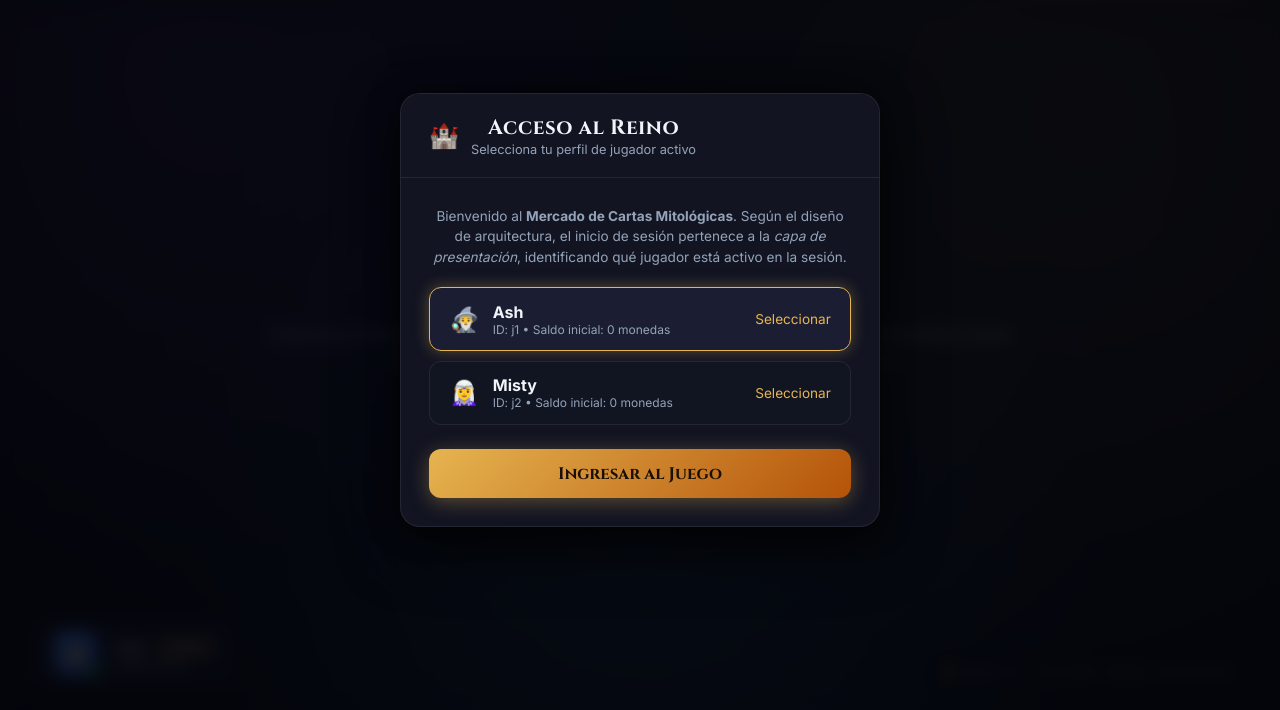
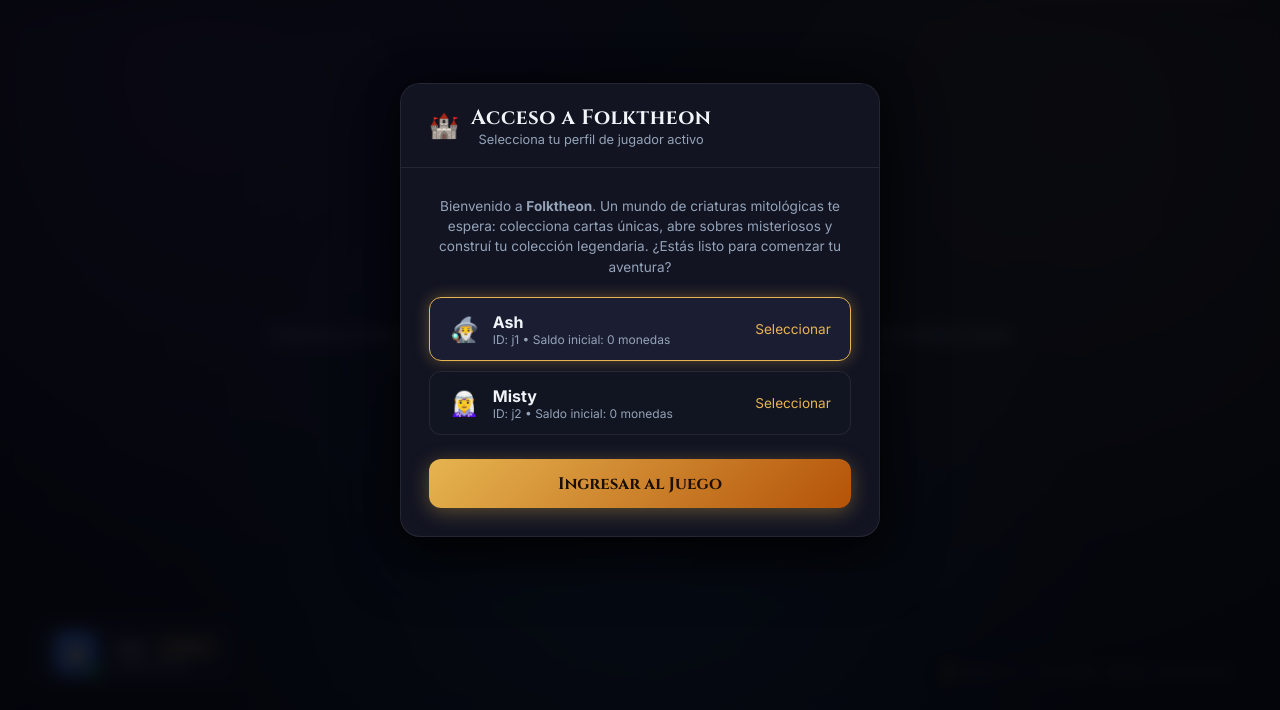
Before and after one commit to Ailuu17/ProyectoFinalProgramacion, a plain HTML site: page frontend/index.html in a window 1280 px wide. Shown: the part 90-800 px from the top of the page. Drawn offline with Linux system fonts and the light colour scheme.

Commit message:
Cambio de texto al inicio de sesion y cambio de lugar de casa de cambio

```diff
--- a/frontend/index.html
+++ b/frontend/index.html
@@ -130,7 +130,7 @@
         <div class="modal-title-group">
           <div class="modal-title-icon">🏰</div>
           <div>
-            <h3 class="modal-title">Acceso al Reino</h3>
+            <h3 class="modal-title">Acceso a Folktheon</h3>
             <p class="modal-subtitle">Selecciona tu perfil de jugador activo</p>
           </div>
         </div>
@@ -138,9 +138,7 @@
 
       <div class="modal-body">
         <p style="font-size: 0.85rem; color: #94a3b8; line-height: 1.5; margin-bottom: 1.25rem;">
-          Bienvenido al <strong>Mercado de Cartas Mitológicas</strong>. Según el diseño de arquitectura,
-          el inicio de sesión pertenece a la <em>capa de presentación</em>, identificando qué jugador
-          está activo en la sesión.
+          Bienvenido a <strong>Folktheon</strong>. Un mundo de criaturas mitológicas te espera: colecciona cartas únicas, abre sobres misteriosos y construí tu colección legendaria. ¿Estás listo para comenzar tu aventura?
         </p>
 
         <div class="login-player-picker">
@@ -411,18 +409,8 @@
           <!-- Renderizado dinámicamente por app.js -->
         </div>
 
-        <h4 class="account-section-title enabled" style="margin-top: 1.5rem; margin-bottom: 1rem;">
-          <span>🃏</span>
-          <span>Cartas Individuales en Venta (25 Cartas)</span>
-        </h4>
-
-        <!-- Lista de cartas disponibles en el mercado -->
-        <div class="cards-grid" id="market-cards-list" style="margin-bottom: 1.5rem;">
-          <!-- Renderizado dinámicamente por app.js -->
-        </div>
-
         <!-- Casa de Cambio de Moneda de Evento -->
-        <div style="background: var(--bg-surface); border: 1px solid var(--border-color); border-radius: 16px; padding: 1.5rem; margin-top: 1.5rem;">
+        <div style="background: var(--bg-surface); border: 1px solid var(--border-color); border-radius: 16px; padding: 1.5rem; margin-top: 1.5rem; margin-bottom: 1.5rem;">
           <h4 style="font-family: var(--font-heading); color: #c084fc; font-size: 1.1rem; margin-bottom: 0.5rem; display: flex; align-items: center; gap: 0.5rem;">
             <span>🌙</span>
             <span>Casa de Cambio: Noche Eterna</span>
@@ -438,6 +426,16 @@
               <span>Convertir</span>
             </button>
           </div>
+        </div>
+
+        <h4 class="account-section-title enabled" style="margin-top: 1.5rem; margin-bottom: 1rem;">
+          <span>🃏</span>
+          <span>Cartas Individuales en Venta (25 Cartas)</span>
+        </h4>
+
+        <!-- Lista de cartas disponibles en el mercado -->
+        <div class="cards-grid" id="market-cards-list" style="margin-bottom: 1.5rem;">
+          <!-- Renderizado dinámicamente por app.js -->
         </div>
 
       </div>
```
